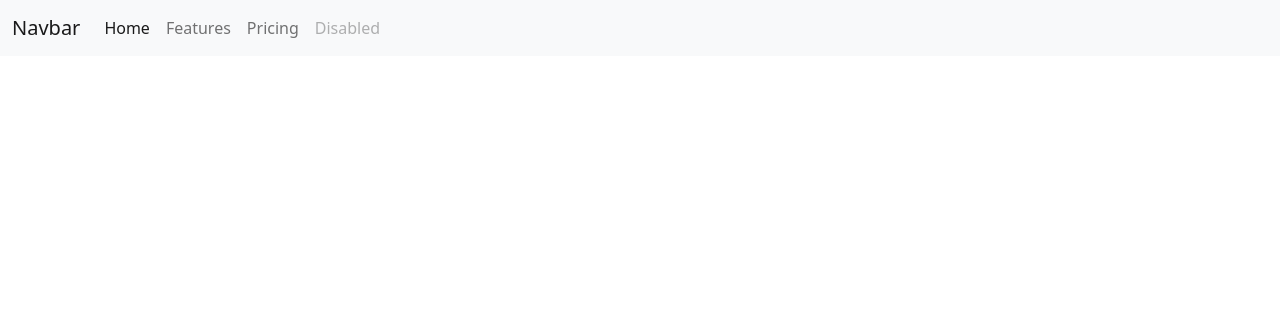
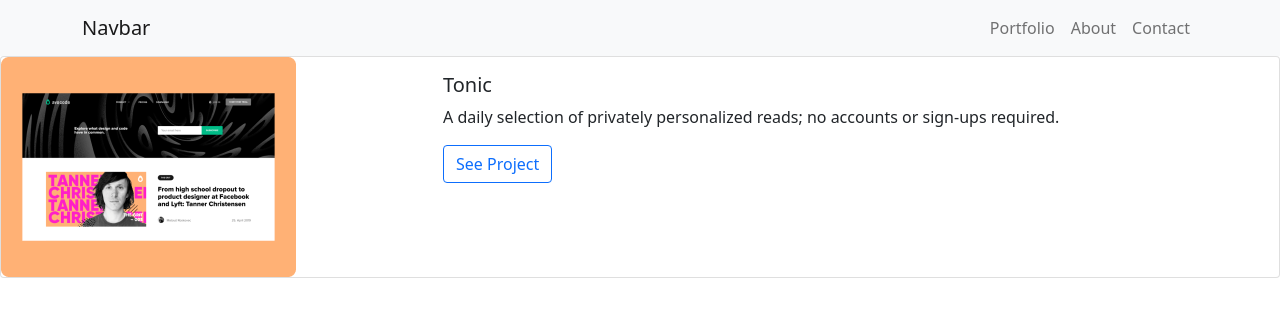
Before and after one commit to NasKhalil/Portfolio-bootstrap-version, a plain HTML site: page index.html in a window 1280 px wide. Drawn offline with Linux system fonts and the light colour scheme.

Commit message:
add navbar and project card

```diff
--- a/index.html
+++ b/index.html
@@ -4,36 +4,54 @@
     <meta charset="UTF-8">
     <meta http-equiv="X-UA-Compatible" content="IE=edge">
     <meta name="viewport" content="width=device-width, initial-scale=1.0">
-    <link rel="stylesheet" href="/Bootstrap/css/bootstrap.css">
-    <script src="/Bootstrap/js/bootstrap.min.js"></script>
+    <link rel="stylesheet" href="/Bootstrap/css/bootstrap.css" crossorigin="anonymous">
+    <script src="/Bootstrap/js/bootstrap.js" crossorigin="anonymous"></script>
     <title>Portfolio</title>
 </head>
 <body>
-    <header class="header">
+  <header>
     <nav class="navbar navbar-expand-lg navbar-light bg-light">
-        <div class="container-fluid">
+      <div class="container">
         <a class="navbar-brand" href="#">Navbar</a>
         <button class="navbar-toggler" type="button" data-bs-toggle="collapse" data-bs-target="#navbarNav" aria-controls="navbarNav" aria-expanded="false" aria-label="Toggle navigation">
           <span class="navbar-toggler-icon"></span>
         </button>
         <div class="collapse navbar-collapse" id="navbarNav">
-            <ul class="navbar-nav">
+          <ul class="navbar-nav ms-auto">
             <li class="nav-item">
-                <a class="nav-link active" aria-current="page" href="#">Home</a>
+              <a class="nav-link" href="#">Portfolio</a>
             </li>
             <li class="nav-item">
-                <a class="nav-link" href="#">Features</a>
+              <a class="nav-link" href="#">About</a>
             </li>
             <li class="nav-item">
-                <a class="nav-link" href="#">Pricing</a>
-              </li>
-              <li class="nav-item">
-                <a class="nav-link disabled" href="#" tabindex="-1" aria-disabled="true">Disabled</a>
+              <a class="nav-link" href="#">Contact</a>
             </li>
           </ul>
         </div>
       </div>
     </nav>
   </header>
+  <main>
+    <section class="work">
+      <div class="card mb-2" style="max-width: 1156;">
+        <div class="row g-0">
+          <div class="col-lg-4">
+            <img src="/Media/Snapshoot Portfolio.png" class="img-fluid rounded-start" alt="...">
+          </div>
+          <div class="col-lg-8">
+            <div class="card-body">
+              <h5 class="card-title">Tonic</h5>
+              <p class="card-text">A daily selection of privately personalized reads; no accounts or sign-ups required.</p>
+              <button type="button" class="btn btn-outline-primary">
+                See Project
+              </button>
+            </div>
+          </div>
+        </div>
+      </div>
+
+    </section>
+  </main>
 </body>
 </html>
```
Also changed, not shown: Media/Snapshoot Portfolio.png (added). Lines whose indentation alone changed are shown as unchanged.
